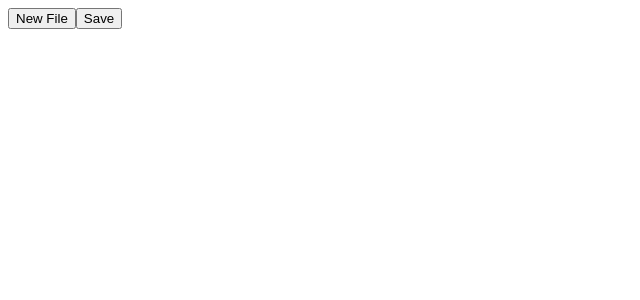
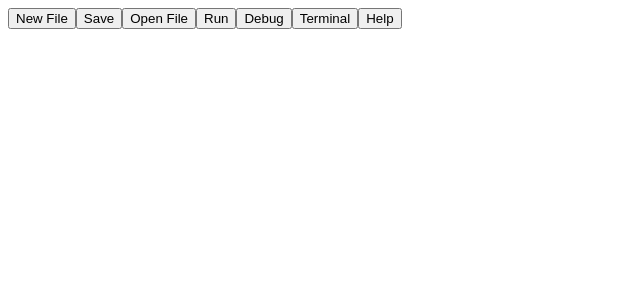
Before and after one commit to 1jaydencc/CodeSync, a Next.js app in the folder frontend/: page /taskbar in a window 1280 px wide. Shown: the top 300 px of the page, without its empty margins (0-640 px from the left). Built offline with nearby package versions, Linux system fonts and the light colour scheme.

Commit message:
Added 1/2 of Task 2.1 (except Tests)

```diff
--- a/frontend/src/pages/taskbar.js
+++ b/frontend/src/pages/taskbar.js
@@ -1,11 +1,15 @@
 import React from 'react';
 
-const Taskbar = ({ onNewFile, onSaveFile, onLanguageChange }) => {
+const Taskbar = ({ onNewFile, onSaveFile, onOpenFile, onRun, onDebug, onTerminal, onHelp, }) => {
     return (
         <div className="taskbar">
             <button onClick={onNewFile}>New File</button>
             <button onClick={onSaveFile}>Save</button>
-            {/* Other buttons and functionalities */}
+            <button onClick={onOpenFile}>Open File</button>
+            <button onClick={onRun}>Run</button>
+            <button onClick={onDebug}>Debug</button>
+            <button onClick={onTerminal}>Terminal</button>
+            <button onClick={onHelp}>Help</button>
         </div>
     );
 };
```
Also changed, not shown: frontend/src/pages/App.js (+25 -0 lines).
